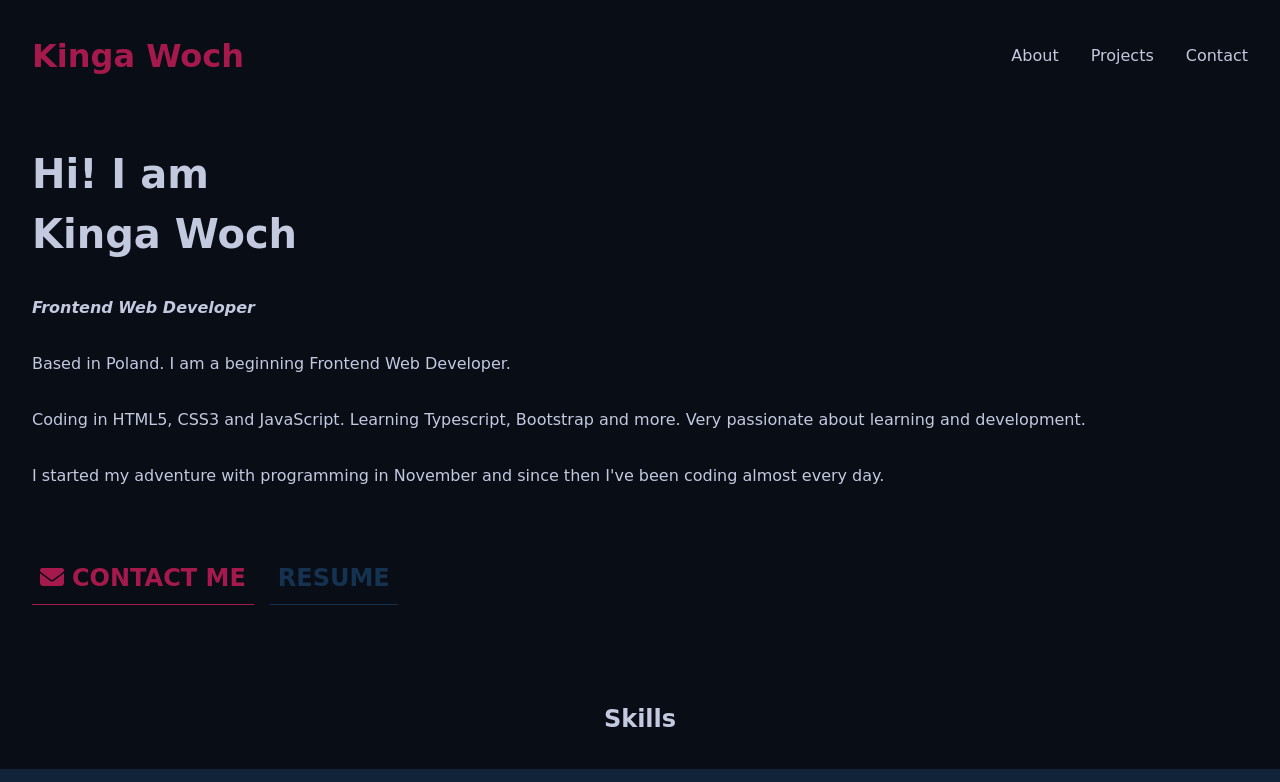
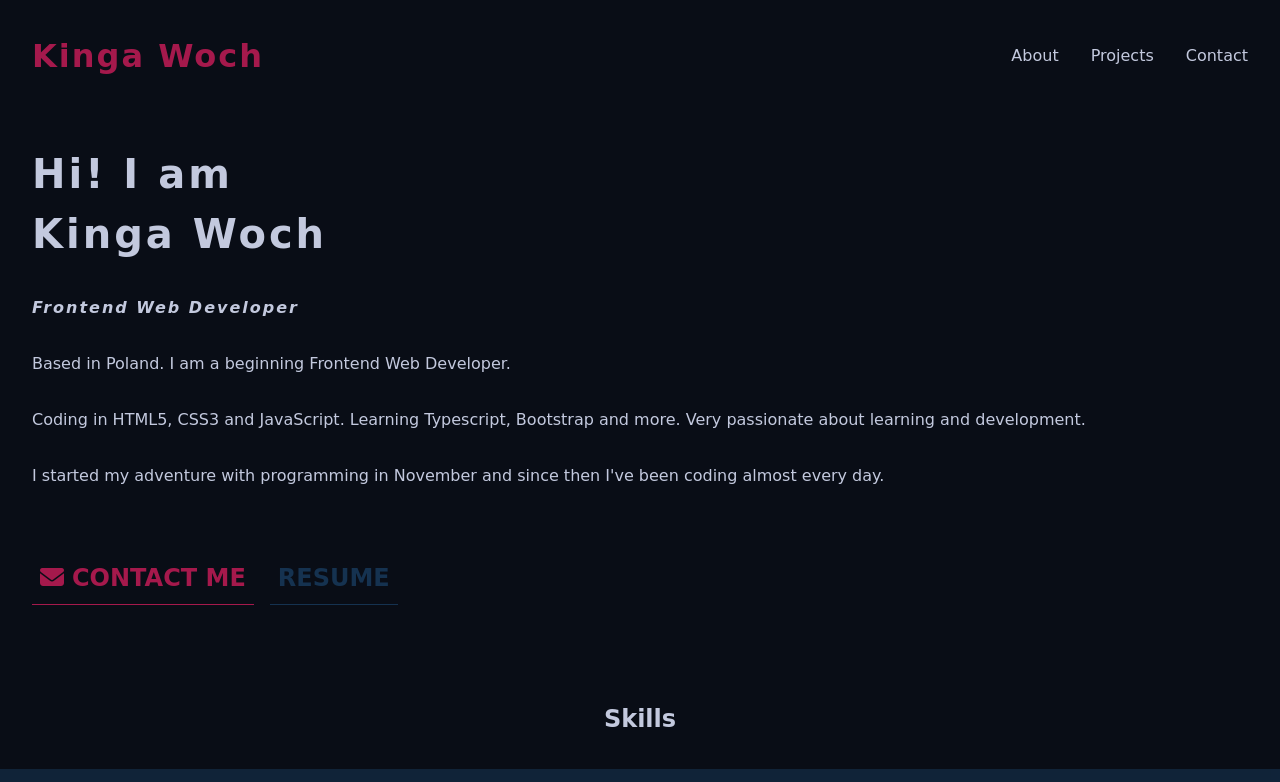
Before and after one commit to KingaWoch/Kinga-Woch-Website, a plain HTML site: page index.html in a window 1280 px wide. Shown: the top 782 px of the page. Drawn offline with Linux system fonts and the light colour scheme; a web font is replaced by a local one.

Commit message:
letter spacing

```diff
--- a/style.css
+++ b/style.css
@@ -42,6 +42,7 @@ img {
   font-size: 2rem;
   font-weight: 700;
   cursor: pointer;
+  letter-spacing: 2px;
 }
 
 .navigation {
@@ -84,11 +85,13 @@ main {
 
 h1 {
   font-size: 2.5rem;
+  letter-spacing: 3px;
 }
 
 .intro span {
   font-weight: 700;
   font-style: italic;
+  letter-spacing: 2px;
 }
 
 .contact {
```
